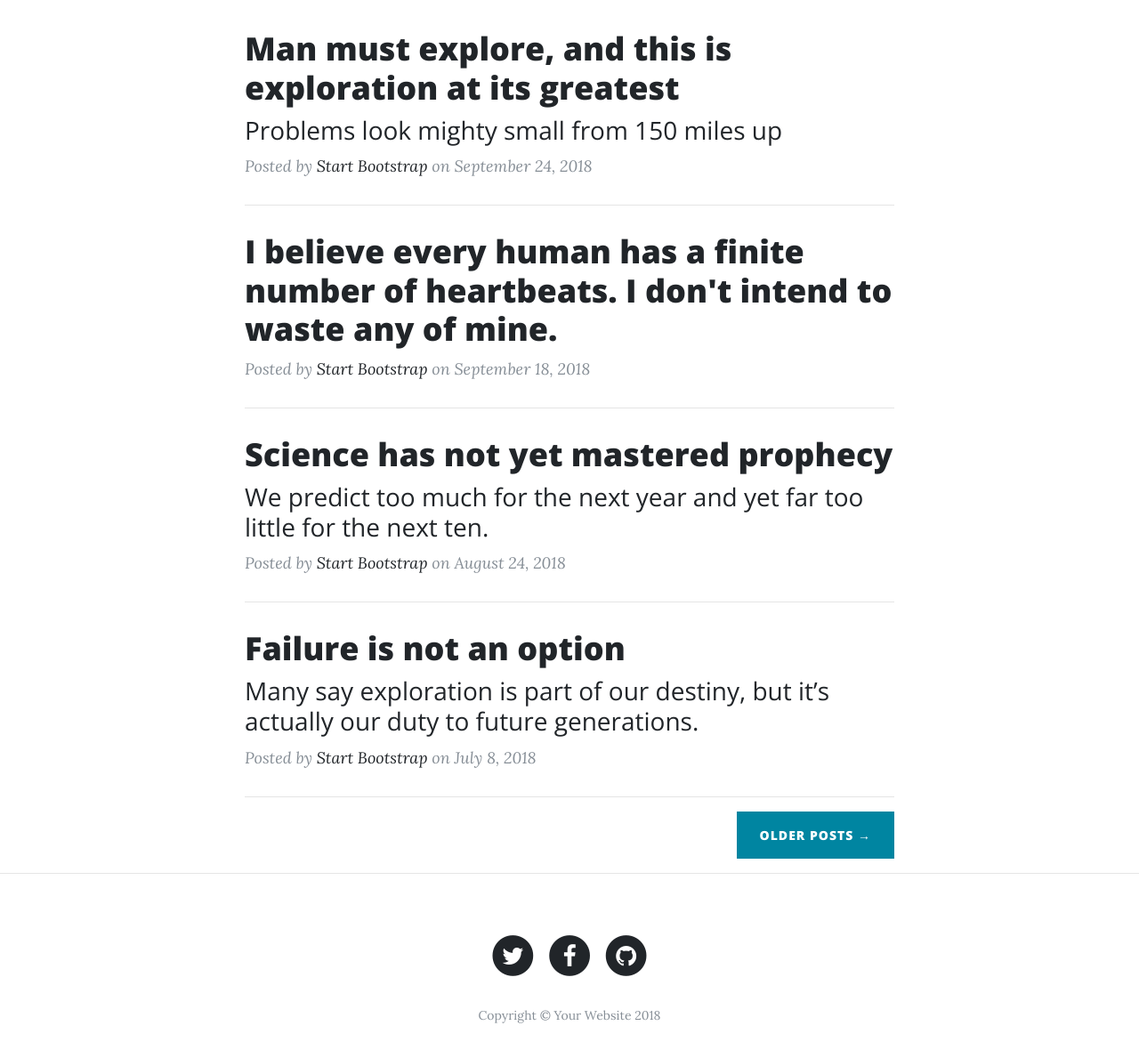
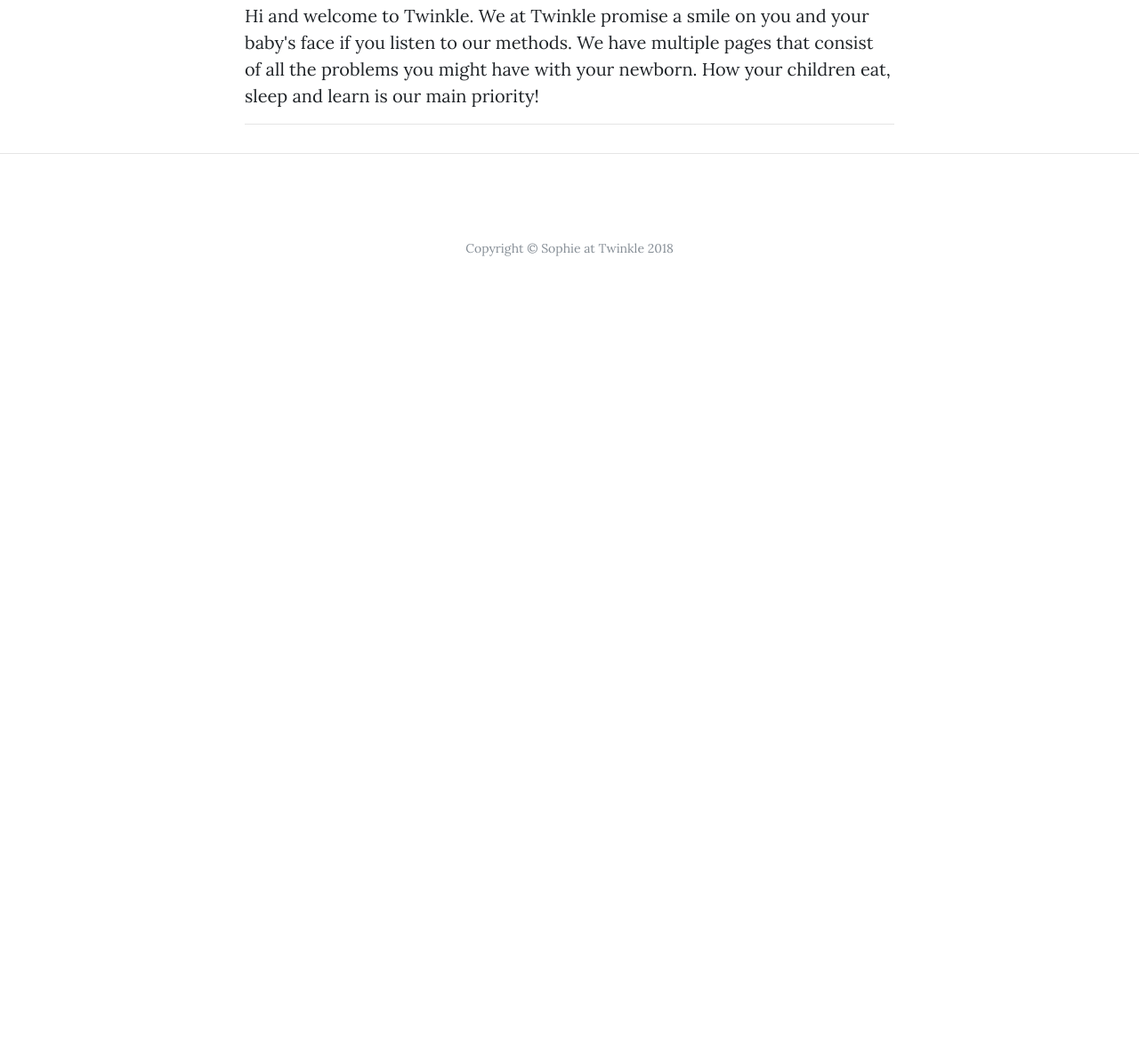
Before and after one commit to friendship123/TWINKLE, a website: page startbootstrap-clean-blog-gh-pages/index.html in a window 1280 px wide. Shown: the part 579-1768 px from the top of the page at 89% size. After the commit the page ends 934 px from the top, so only its background shows below. Drawn offline with nearby package versions, Linux system fonts and the light colour scheme.

Commit message:
Update index.html

```diff
--- a/startbootstrap-clean-blog-gh-pages/index.html
+++ b/startbootstrap-clean-blog-gh-pages/index.html
@@ -28,7 +28,7 @@
     <!-- Navigation -->
     <nav class="navbar navbar-expand-lg navbar-light fixed-top" id="mainNav">
       <div class="container">
-        <a class="navbar-brand" href="index.html">Start Bootstrap</a>
+        <a class="navbar-brand" href="index.html">Twinkle Co.</a>
         <button class="navbar-toggler navbar-toggler-right" type="button" data-toggle="collapse" data-target="#navbarResponsive" aria-controls="navbarResponsive" aria-expanded="false" aria-label="Toggle navigation">
           Menu
           <i class="fa fa-bars"></i>
@@ -53,14 +53,14 @@
     </nav>
 
     <!-- Page Header -->
-    <header class="masthead" style="background-image: url('img/home-bg.jpg')">
+    <header class="masthead" style="background-image: url('https://images.designtrends.com/wp-content/uploads/2016/04/06064221/Owl-Wallpaper-for-Kids.jpg')">
       <div class="overlay"></div>
       <div class="container">
         <div class="row">
           <div class="col-lg-8 col-md-10 mx-auto">
             <div class="site-heading">
-              <h1>Clean Blog</h1>
-              <span class="subheading">A Blog Theme by Start Bootstrap</span>
+              <h1>TWINKLE</h1>
+              <span class="subheading">Best Advisory Website for You and Your Newborn</span>
             </div>
           </div>
         </div>
@@ -72,62 +72,11 @@
       <div class="row">
         <div class="col-lg-8 col-md-10 mx-auto">
           <div class="post-preview">
+              Hi and welcome to Twinkle. We at Twinkle promise a smile on you and your baby's face if you listen to our methods. We have multiple pages that consist of all the problems you might have with your newborn. How your children eat, sleep and learn is our main priority!
+
             <a href="post.html">
-              <h2 class="post-title">
-                Man must explore, and this is exploration at its greatest
-              </h2>
-              <h3 class="post-subtitle">
-                Problems look mighty small from 150 miles up
-              </h3>
-            </a>
-            <p class="post-meta">Posted by
-              <a href="#">Start Bootstrap</a>
-              on September 24, 2018</p>
           </div>
           <hr>
-          <div class="post-preview">
-            <a href="post.html">
-              <h2 class="post-title">
-                I believe every human has a finite number of heartbeats. I don't intend to waste any of mine.
-              </h2>
-            </a>
-            <p class="post-meta">Posted by
-              <a href="#">Start Bootstrap</a>
-              on September 18, 2018</p>
-          </div>
-          <hr>
-          <div class="post-preview">
-            <a href="post.html">
-              <h2 class="post-title">
-                Science has not yet mastered prophecy
-              </h2>
-              <h3 class="post-subtitle">
-                We predict too much for the next year and yet far too little for the next ten.
-              </h3>
-            </a>
-            <p class="post-meta">Posted by
-              <a href="#">Start Bootstrap</a>
-              on August 24, 2018</p>
-          </div>
-          <hr>
-          <div class="post-preview">
-            <a href="post.html">
-              <h2 class="post-title">
-                Failure is not an option
-              </h2>
-              <h3 class="post-subtitle">
-                Many say exploration is part of our destiny, but it’s actually our duty to future generations.
-              </h3>
-            </a>
-            <p class="post-meta">Posted by
-              <a href="#">Start Bootstrap</a>
-              on July 8, 2018</p>
-          </div>
-          <hr>
-          <!-- Pager -->
-          <div class="clearfix">
-            <a class="btn btn-primary float-right" href="#">Older Posts &rarr;</a>
-          </div>
         </div>
       </div>
     </div>
@@ -139,33 +88,7 @@
       <div class="container">
         <div class="row">
           <div class="col-lg-8 col-md-10 mx-auto">
-            <ul class="list-inline text-center">
-              <li class="list-inline-item">
-                <a href="#">
-                  <span class="fa-stack fa-lg">
-                    <i class="fa fa-circle fa-stack-2x"></i>
-                    <i class="fa fa-twitter fa-stack-1x fa-inverse"></i>
-                  </span>
-                </a>
-              </li>
-              <li class="list-inline-item">
-                <a href="#">
-                  <span class="fa-stack fa-lg">
-                    <i class="fa fa-circle fa-stack-2x"></i>
-                    <i class="fa fa-facebook fa-stack-1x fa-inverse"></i>
-                  </span>
-                </a>
-              </li>
-              <li class="list-inline-item">
-                <a href="#">
-                  <span class="fa-stack fa-lg">
-                    <i class="fa fa-circle fa-stack-2x"></i>
-                    <i class="fa fa-github fa-stack-1x fa-inverse"></i>
-                  </span>
-                </a>
-              </li>
-            </ul>
-            <p class="copyright text-muted">Copyright &copy; Your Website 2018</p>
+            <p class="copyright text-muted">Copyright &copy; Sophie at Twinkle 2018</p>
           </div>
         </div>
       </div>
```
